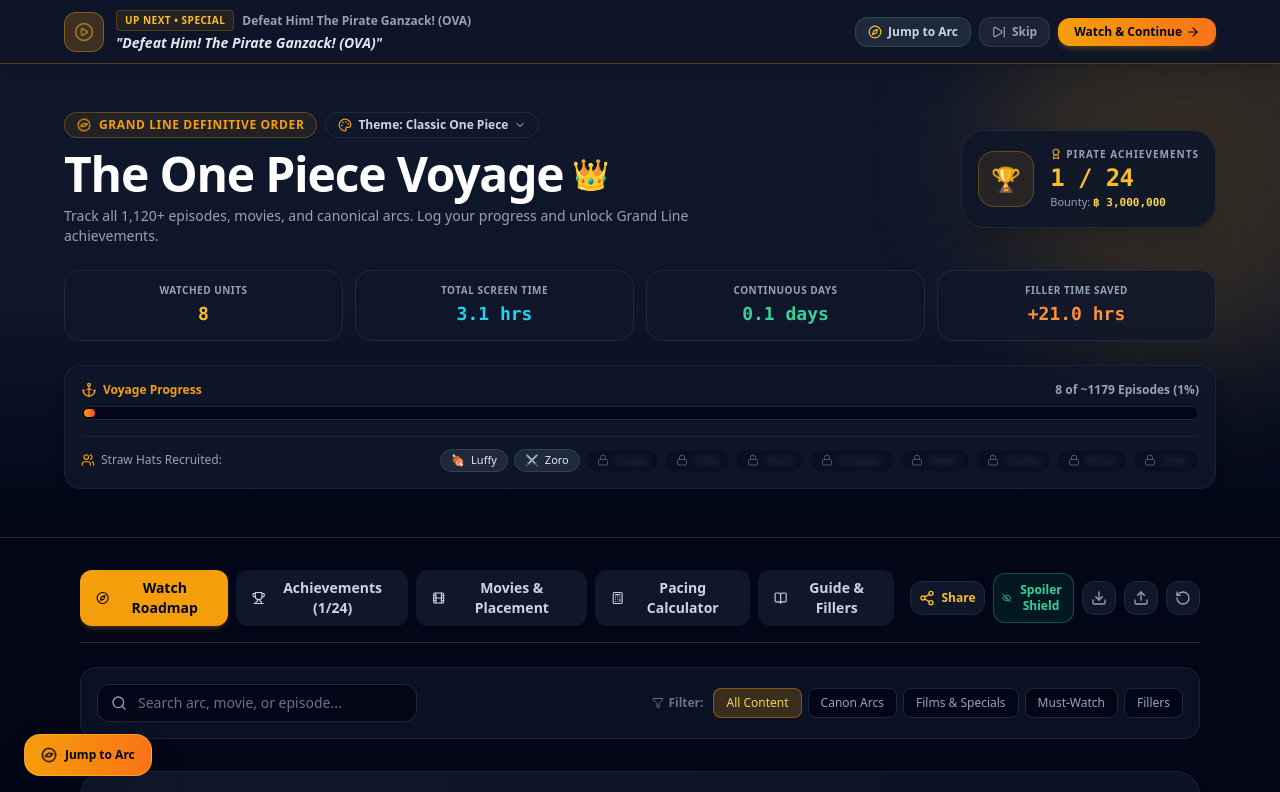
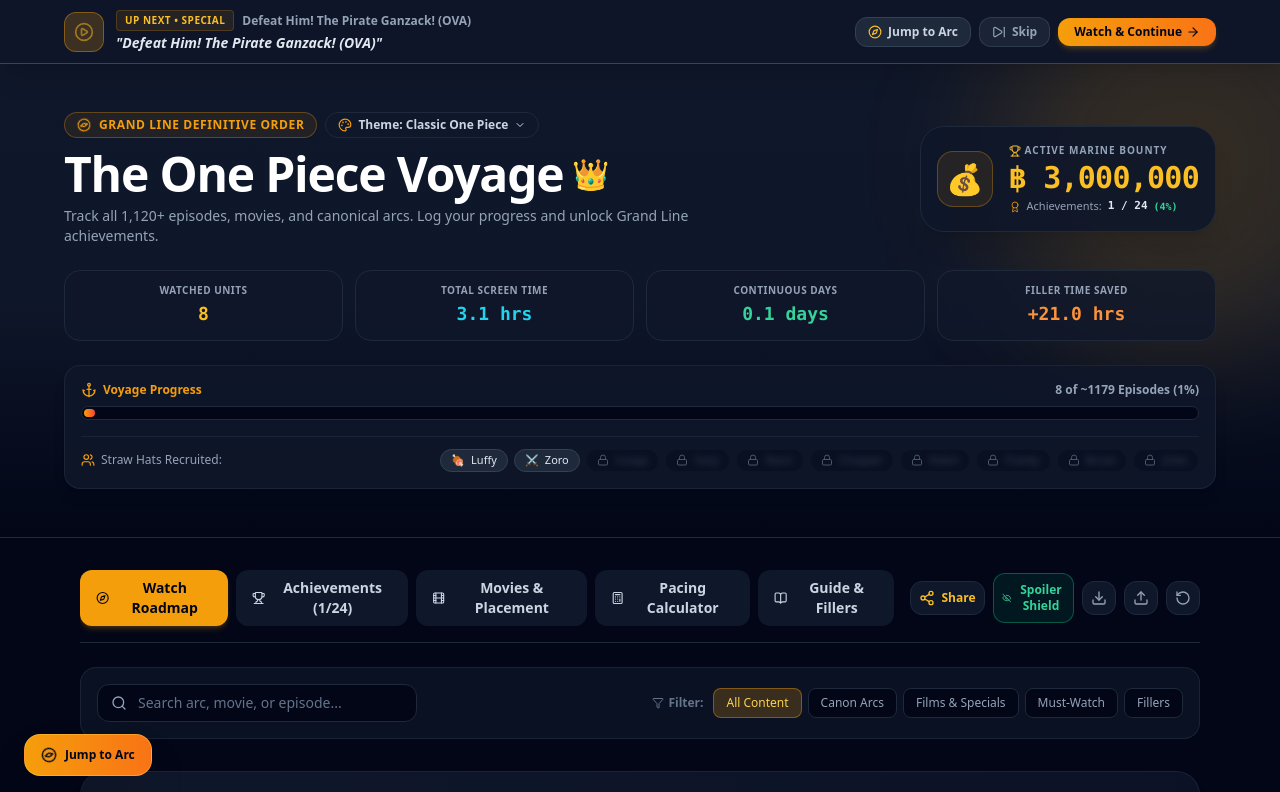
Before and after one commit to EY4O/One-Piece-Voyage-Tracker, a React (Vite) app: page / in a window 1280 px wide. Shown: the top 792 px of the page. Built offline with nearby package versions, Linux system fonts and the light colour scheme.

Commit message:
Update OnePieceWatchOrder.jsx

```diff
--- a/src/OnePieceWatchOrder.jsx
+++ b/src/OnePieceWatchOrder.jsx
@@ -954,23 +954,32 @@
               </p>
             </div>
 
-            {/* Achievements Summary Banner */}
+            {/* Live Marine Bounty & Achievements Quick Card */}
             <div
               onClick={() => setActiveTab('achievements')}
               className="cursor-pointer group bg-slate-900/90 border border-slate-800 hover:border-amber-500/60 p-4 rounded-3xl shadow-xl transition flex items-center gap-4 relative overflow-hidden"
             >
-              <div className="w-14 h-14 rounded-2xl bg-amber-500/10 border border-amber-500/30 flex items-center justify-center text-2xl group-hover:scale-105 transition">
-                🏆
+              <div className="w-14 h-14 rounded-2xl bg-amber-500/10 border border-amber-500/30 flex items-center justify-center text-3xl group-hover:scale-105 transition shrink-0">
+                💰
               </div>
-              <div>
+              <div className="min-w-0">
                 <div className="text-[10px] font-black uppercase tracking-widest text-slate-400 flex items-center gap-1">
-                  <Award className="w-3 h-3 text-amber-400" /> Pirate Achievements
+                  <Trophy className="w-3 h-3 text-amber-400" /> Active Marine Bounty
                 </div>
-                <div className="text-xl md:text-2xl font-black text-amber-400 tracking-tight font-mono">
-                  {unlockedCount} / {ACHIEVEMENTS.length}
+
+                <div className="text-2xl md:text-3xl font-black text-amber-400 tracking-tight font-mono truncate mt-0.5">
+                  ฿ {formatBounty(calculatedBounty)}
                 </div>
-                <div className="text-[11px] text-slate-400 font-medium">
-                  Bounty: <span className="text-amber-300 font-mono font-bold">฿ {formatBounty(calculatedBounty)}</span>
+
+                <div className="text-[11px] text-slate-400 font-medium flex items-center gap-1.5 mt-0.5">
+                  <Award className="w-3 h-3 text-amber-500/80 shrink-0" />
+                  <span>Achievements:</span>
+                  <span className="text-slate-200 font-bold font-mono">
+                    {unlockedCount} / {ACHIEVEMENTS.length}
+                  </span>
+                  <span className="text-emerald-400 font-semibold font-mono text-[10px]">
+                    ({Math.round((unlockedCount / ACHIEVEMENTS.length) * 100)}%)
+                  </span>
                 </div>
               </div>
             </div>
```
